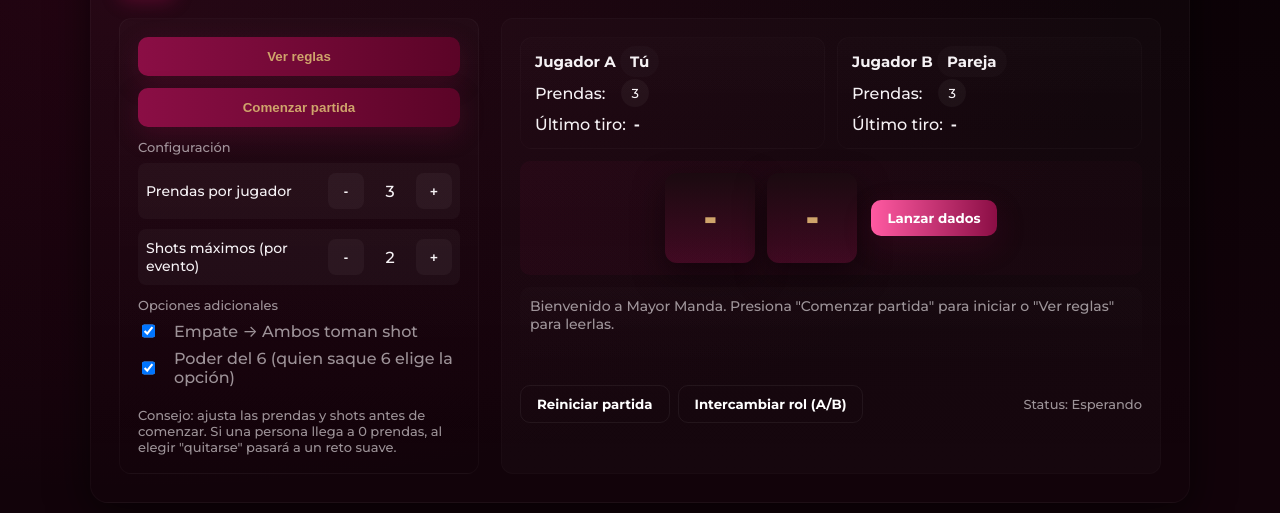
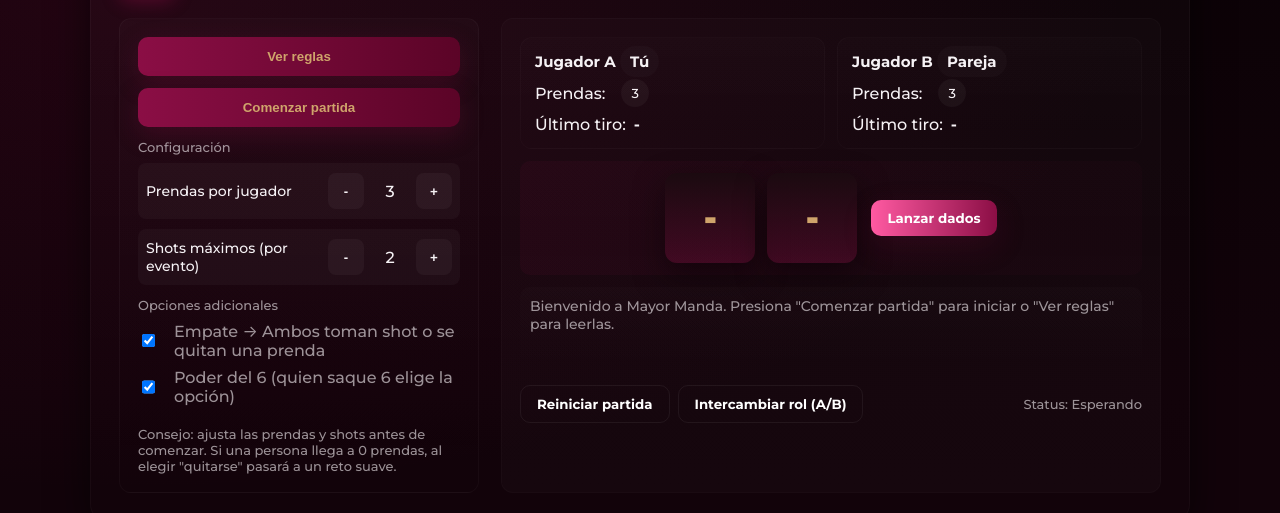
Before and after one commit to charliieee777/juegoparaadultos, a plain HTML site: page index.html in a window 1280 px wide. Shown: the part 117-630 px from the top of the page. Drawn offline with nearby package versions, Linux system fonts and the light colour scheme.

Commit message:
quinto commit

```diff
--- a/index.html
+++ b/index.html
@@ -125,7 +125,7 @@
 
           <div style="margin-top:12px" class="small">Opciones adicionales</div>
           <div style="margin-top:8px;display:flex;gap:8px;flex-direction:column">
-            <label class="choice-row"><input type="checkbox" id="tieBothShot" checked> <span style="margin-left:8px;color:var(--muted)">Empate → Ambos toman shot</span></label>
+            <label class="choice-row"><input type="checkbox" id="tieBothShot" checked> <span style="margin-left:8px;color:var(--muted)">Empate → Ambos toman shot o se quitan una prenda</span></label>
             <label class="choice-row"><input type="checkbox" id="sixPower" checked> <span style="margin-left:8px;color:var(--muted)">Poder del 6 (quien saque 6 elige la opción)</span></label>
           </div>
 
```
